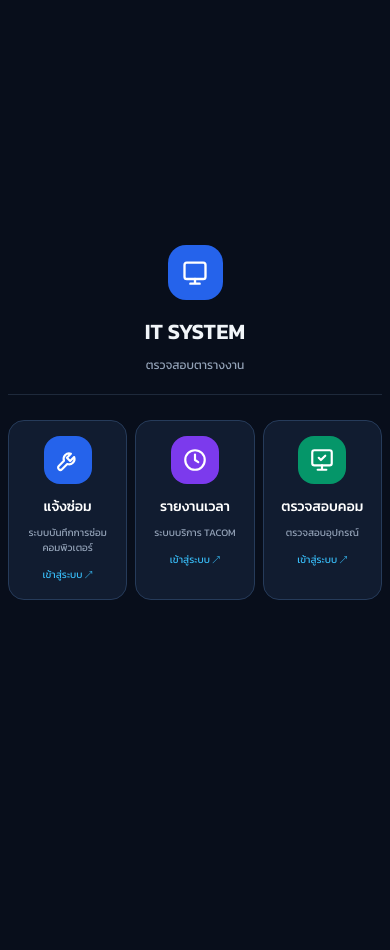
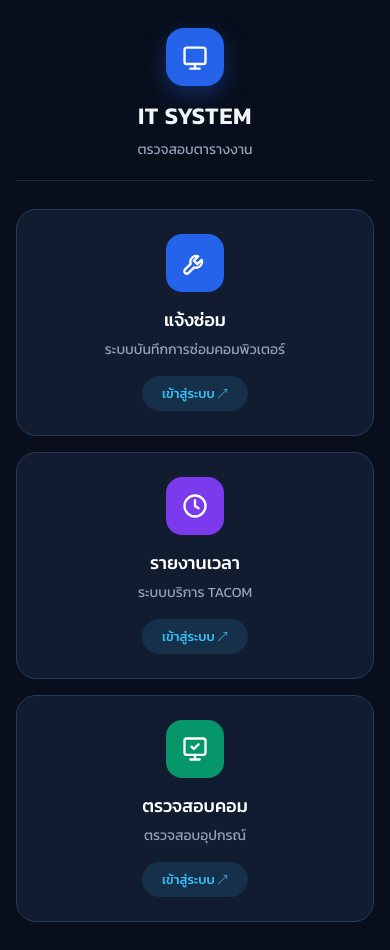
Before and after one commit to ponesatornjob-create/taeieina, a plain HTML site: page index.html in a window 390 px wide. Before the commit the page ends 844 px from the top, so only its background shows below. Drawn offline with Linux system fonts and the light colour scheme.

Commit message:
Update index.html

```diff
--- a/index.html
+++ b/index.html
@@ -1,4 +1,3 @@
-
 <!DOCTYPE html>
 <html lang="th">
 <head>
@@ -20,34 +19,37 @@ body {
     background: #080e1b;
     color: #f1f5f9;
     min-height: 100vh;
+    min-height: 100dvh;
     display: flex;
     justify-content: center;
     align-items: center;
+    padding: 24px 16px;
 }
 
 .container {
     width: 100%;
-    max-width: 1100px;
-    padding: 30px 20px;
+    max-width: 1000px;
+    margin: 0 auto;
 }
 
 /* HEADER */
 .header {
     text-align: center;
-    margin-bottom: 55px;
+    margin-bottom: 45px;
     border-bottom: 1px solid #1e293b;
-    padding-bottom: 30px;
+    padding-bottom: 28px;
 }
 
 .logo {
     width: 70px;
     height: 70px;
     background: #2563eb;
-    border-radius: 25px;
+    border-radius: 22px;
     display: flex;
     align-items: center;
     justify-content: center;
     margin: 0 auto 15px;
+    box-shadow: 0 8px 24px rgba(37, 99, 235, 0.35);
 }
 
 .logo svg {
@@ -63,11 +65,12 @@ body {
 .header h1 {
     font-size: 28px;
     font-weight: 600;
+    letter-spacing: 0.5px;
 }
 
 .header p {
     color: #94a3b8;
-    margin-top: 8px;
+    margin-top: 6px;
     font-size: 16px;
 }
 
@@ -75,43 +78,53 @@ body {
 .cards {
     display: flex;
     flex-direction: row;
-    gap: 15px;
+    justify-content: center;
+    gap: 20px;
     width: 100%;
 }
 
 .card {
     flex: 1 1 0;
     min-width: 0;
+    display: flex;
+    flex-direction: column;
+    align-items: center;
     text-align: center;
-    padding: 25px 12px;
+    padding: 30px 20px;
     background: #111c30;
     border: 1px solid #263b5a;
     border-radius: 22px;
     text-decoration: none;
     color: white;
-    transition: 0.3s ease;
+    transition: transform 0.25s ease, background 0.25s ease, box-shadow 0.25s ease, border-color 0.25s ease;
+    -webkit-tap-highlight-color: transparent;
 }
 
 .card:hover {
     transform: translateY(-6px);
     background: #17243a;
-    box-shadow: 0 10px 30px rgba(56,189,248,0.10);
+    border-color: #38bdf8;
+    box-shadow: 0 12px 30px rgba(56, 189, 248, 0.14);
+}
+
+.card:active {
+    transform: scale(0.98);
 }
 
 /* ICON */
 .icon {
-    width: 70px;
-    height: 70px;
-    border-radius: 22px;
+    width: 68px;
+    height: 68px;
+    border-radius: 20px;
     display: flex;
     align-items: center;
     justify-content: center;
-    margin: 0 auto 15px;
+    margin: 0 auto 18px;
 }
 
 .icon svg {
-    width: 35px;
-    height: 35px;
+    width: 34px;
+    height: 34px;
     stroke: white;
     fill: none;
     stroke-width: 2;
@@ -135,50 +148,48 @@ body {
 .card h2 {
     font-size: 20px;
     font-weight: 500;
-    margin-bottom: 12px;
+    margin-bottom: 8px;
 }
 
 .card p {
-    font-size: 13px;
+    font-size: 14px;
     color: #94a3b8;
-    line-height: 1.6;
+    line-height: 1.5;
+    margin-bottom: 20px;
 }
 
 .btn {
+    margin-top: auto;
     display: inline-block;
-    margin-top: 18px;
+    padding: 8px 18px;
+    border-radius: 999px;
+    background: rgba(56, 189, 248, 0.12);
     font-size: 13px;
+    font-weight: 500;
     color: #38bdf8;
+    transition: background 0.25s ease;
 }
 
-/* FOOTER */
-.footer {
-    margin-top: 25px;
-    text-align: center;
-    font-size: 13px;
-    color: #64748b;
+.card:hover .btn {
+    background: rgba(56, 189, 248, 0.22);
 }
 
-/* MOBILE - STILL 3 COLUMNS */
-@media (max-width: 600px) {
-
+/* MOBILE */
+@media (max-width: 768px) {
     body {
-        align-items: center;
-    }
-
-    .container {
-        padding: 20px 8px;
+        padding: 28px 16px;
     }
 
     .header {
-        margin-bottom: 25px;
+        margin-bottom: 28px;
         padding-bottom: 20px;
     }
 
     .logo {
-        width: 55px;
-        height: 55px;
+        width: 58px;
+        height: 58px;
         border-radius: 18px;
+        margin-bottom: 12px;
     }
 
     .logo svg {
@@ -187,77 +198,51 @@ body {
     }
 
     .header h1 {
-        font-size: 22px;
+        font-size: 24px;
     }
 
     .header p {
-        font-size: 12px;
+        font-size: 14px;
     }
 
     .cards {
-        gap: 8px;
-        flex-direction: row;
+        flex-direction: column;
+        align-items: center;
+        gap: 16px;
     }
 
     .card {
-        padding: 15px 5px;
-        border-radius: 16px;
+        width: 100%;
+        max-width: 360px;
+        padding: 24px 20px;
+        border-radius: 20px;
     }
 
     .icon {
-        width: 48px;
-        height: 48px;
+        width: 58px;
+        height: 58px;
         border-radius: 16px;
-        margin-bottom: 12px;
+        margin-bottom: 14px;
     }
 
     .icon svg {
-        width: 26px;
-        height: 26px;
+        width: 28px;
+        height: 28px;
     }
 
     .card h2 {
-        font-size: 14px;
-        line-height: 1.5;
-        margin-bottom: 8px;
+        font-size: 18px;
+        margin-bottom: 6px;
     }
 
     .card p {
-        font-size: 10px;
-        line-height: 1.5;
+        font-size: 14px;
+        margin-bottom: 16px;
     }
 
     .btn {
-        font-size: 10px;
-        margin-top: 12px;
-    }
-
-    .footer {
-        font-size: 10px;
-        margin-top: 20px;
-    }
-}
-
-/* EXTRA SMALL MOBILE */
-@media (max-width: 380px) {
-    .cards {
-        gap: 5px;
-    }
-
-    .card {
-        padding: 12px 3px;
-    }
-
-    .card h2 {
-        font-size: 12px;
-    }
-
-    .card p {
-        font-size: 9px;
-    }
-
-    .btn {
-        font-size: 9px;
+        font-size: 13px;
+        padding: 8px 20px;
     }
 }
 </style>
@@ -268,7 +253,6 @@ body {
 <div class="container">
 
     <header class="header">
-
         <div class="logo">
             <svg viewBox="0 0 24 24">
                 <rect x="3" y="4" width="18" height="14" rx="2"/>
@@ -276,48 +260,41 @@ body {
             </svg>
         </div>
 
-        <h1>IT SYSTEM </h1>
+        <h1>IT SYSTEM</h1>
         <p>ตรวจสอบตารางงาน</p>
-
     </header>
 
     <main class="cards">
 
-        <!-- 1. แจ้งซ่อม - รูปประแจ -->
+        <!-- 1. แจ้งซ่อม -->
         <a class="card"
            href="https://it.e-tech.ac.th/checkstudent/ta/"
            target="_blank"
            rel="noopener noreferrer">
-
             <div class="icon blue">
                 <svg viewBox="0 0 24 24">
                     <path d="M14.7 6.3a5 5 0 0 0-6.4 6.4L3.5 17.5a2.1 2.1 0 0 0 3 3l4.8-4.8a5 5 0 0 0 6.4-6.4L14 13l-3-3z"/>
                 </svg>
             </div>
-
             <h2>แจ้งซ่อม</h2>
             <p>ระบบบันทึกการซ่อมคอมพิวเตอร์</p>
             <div class="btn">เข้าสู่ระบบ ↗</div>
-
         </a>
 
-        <!-- 2. รายงานเวลา - รูปนาฬิกา -->
+        <!-- 2. รายงานเวลา -->
         <a class="card"
            href="https://it.e-tech.ac.th/checkstudent/TACOM/index.html"
            target="_blank"
            rel="noopener noreferrer">
-
             <div class="icon purple">
                 <svg viewBox="0 0 24 24">
                     <circle cx="12" cy="12" r="9"/>
                     <path d="M12 7v5l3 2"/>
                 </svg>
             </div>
-
             <h2>รายงานเวลา</h2>
             <p>ระบบบริการ TACOM</p>
             <div class="btn">เข้าสู่ระบบ ↗</div>
-
         </a>
 
         <!-- 3. ตรวจสอบคอม -->
@@ -325,7 +302,6 @@ body {
            href="https://it.e-tech.ac.th/checkstudent/computer-check/index.php"
            target="_blank"
            rel="noopener noreferrer">
-
             <div class="icon green">
                 <svg viewBox="0 0 24 24">
                     <rect x="3" y="3" width="18" height="14" rx="2"/>
@@ -333,16 +309,12 @@ body {
                     <path d="m9 10 2 2 4-4"/>
                 </svg>
             </div>
-
             <h2>ตรวจสอบคอม</h2>
             <p>ตรวจสอบอุปกรณ์</p>
             <div class="btn">เข้าสู่ระบบ ↗</div>
-
         </a>
 
     </main>
-
-
 
 </div>
 
```
